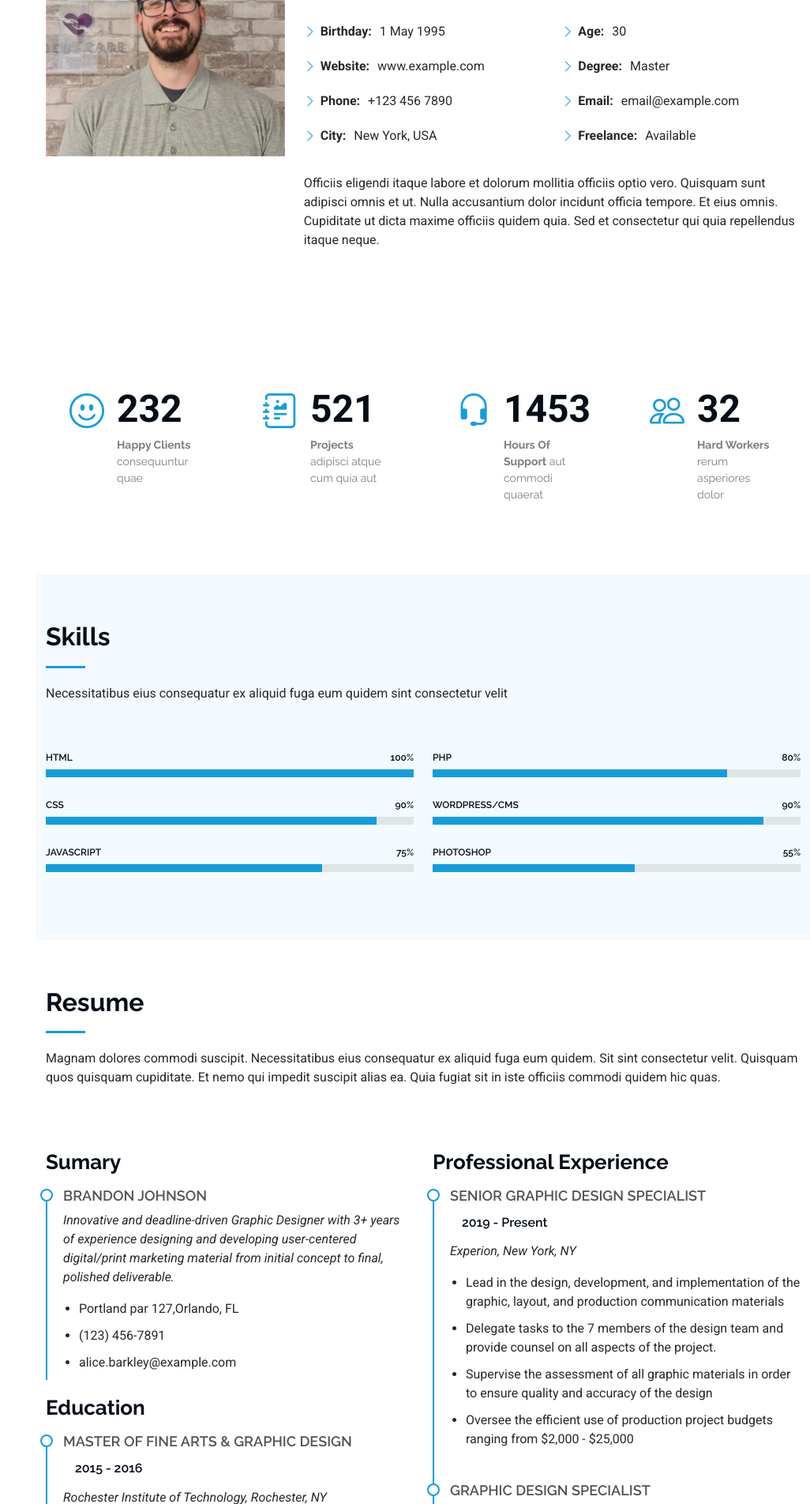
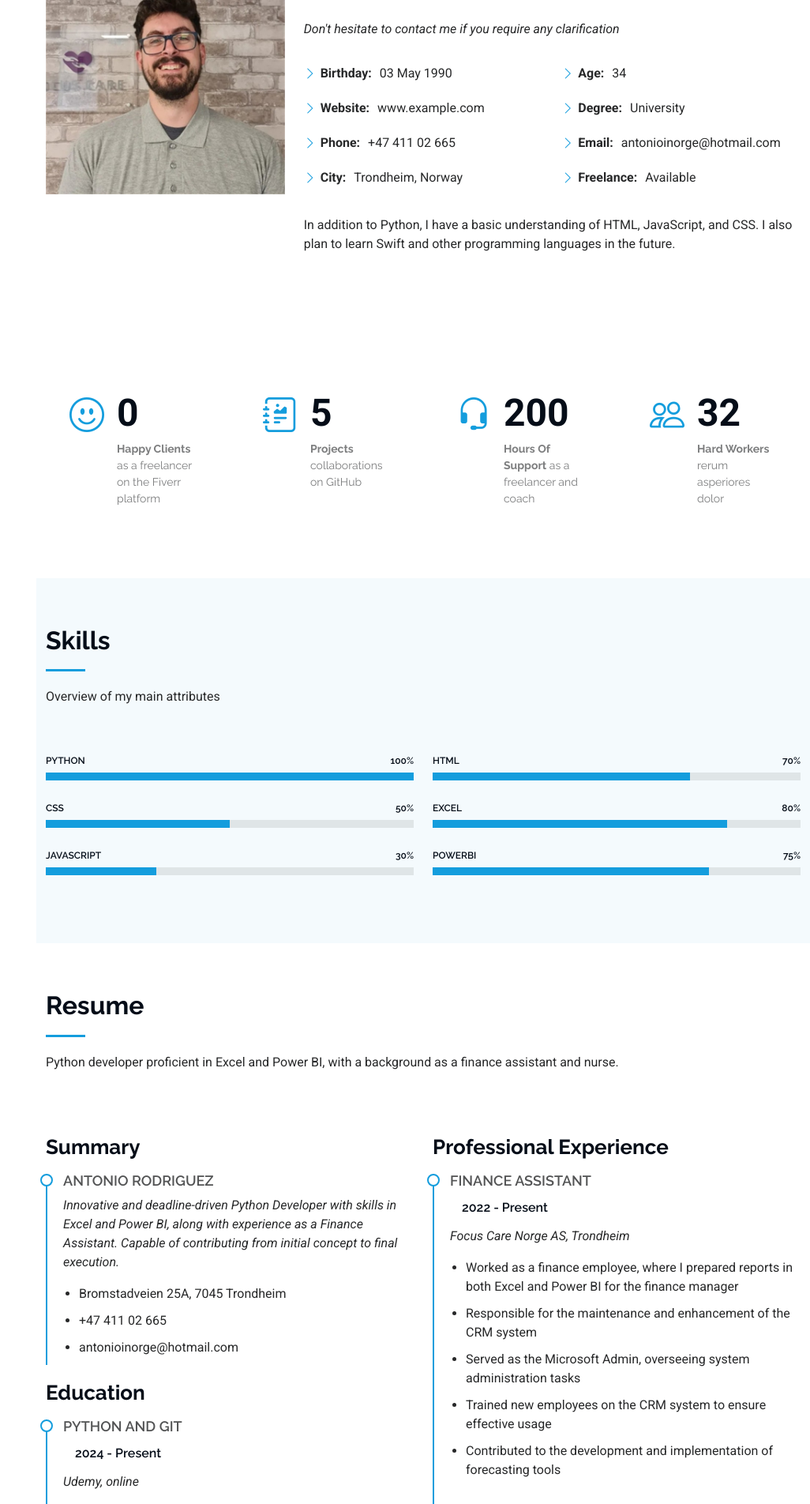
Before and after one commit to antoniorodr/Antonio_portfolio, a Flask app: page / in a window 1280 px wide. Shown: the part 1151-3055 px from the top of the page at 79% size, without its empty margins (254-1280 px from the left). Run offline with Flask 3, Linux system fonts and the light colour scheme; some libraries are stand-ins or nearby versions.

Commit message:
fix CV and about

```diff
--- a/templates/index.html
+++ b/templates/index.html
@@ -45,7 +45,7 @@
       <img src="static/assets/img/my-profile-img.jpg" alt="" class="img-fluid rounded-circle">
     </div>
 
-    <a href="templates/index.html" class="logo d-flex align-items-center justify-content-center">
+    <a href="#hero" class="logo d-flex align-items-center justify-content-center">
       <!-- Uncomment the line below if you also wish to use an image logo -->
       <!-- <img src="static/assets/img/logo.png" alt=""> -->
       <h1 class="sitename">Antonio Rodriguez</h1>
@@ -53,10 +53,10 @@
 
     <div class="social-links text-center">
       <!-- <a href="#" class="twitter"><i class="bi bi-twitter-x"></i></a> -->
-      <a href="#" class="facebook"><i class="bi bi-facebook"></i></a>
-      <a href="#" class="instagram"><i class="bi bi-instagram"></i></a>
-      <a href="#" class="github"><i class="bi bi-github"></i></a>
-      <a href="#" class="linkedin"><i class="bi bi-linkedin"></i></a>
+      <a href="https://www.facebook.com/Antonioinorge/" class="facebook"><i class="bi bi-facebook"></i></a>
+      <a href="https://www.instagram.com/antonioronor/" class="instagram"><i class="bi bi-instagram"></i></a>
+      <a href="https://github.com/antoniorodr" class="github"><i class="bi bi-github"></i></a>
+      <a href="https://www.linkedin.com/in/antonioinorge/" class="linkedin"><i class="bi bi-linkedin"></i></a>
     </div>
 
     <nav id="navmenu" class="navmenu">
@@ -66,7 +66,7 @@
         <li><a href="#resume"><i class="bi bi-file-earmark-text navicon"></i> Resume</a></li>
         <li><a href="#portfolio"><i class="bi bi-images navicon"></i> Portfolio</a></li>
         <li><a href="#services"><i class="bi bi-hdd-stack navicon"></i> Services</a></li>
-        <li class="dropdown"><a href="#"><i class="bi bi-menu-button navicon"></i> <span>Dropdown</span> <i class="bi bi-chevron-down toggle-dropdown"></i></a>
+        <!-- <li class="dropdown"><a href="#"><i class="bi bi-menu-button navicon"></i> <span>Dropdown</span> <i class="bi bi-chevron-down toggle-dropdown"></i></a>
           <ul>
             <li><a href="#">Dropdown 1</a></li>
             <li class="dropdown"><a href="#"><span>Deep Dropdown</span> <i class="bi bi-chevron-down toggle-dropdown"></i></a>
@@ -82,7 +82,7 @@
             <li><a href="#">Dropdown 3</a></li>
             <li><a href="#">Dropdown 4</a></li>
           </ul>
-        </li>
+        </li> -->
         <li><a href="#contact"><i class="bi bi-envelope navicon"></i> Contact</a></li>
       </ul>
     </nav>
@@ -98,7 +98,7 @@
 
       <div class="container" data-aos="fade-up" data-aos-delay="100">
         <h2>Antonio Rodriguez</h2>
-        <p>I'm <span class="typed" data-typed-items="Developer, Freelancer, Finance Assistant, Nurse">Designer</span><span class="typed-cursor typed-cursor--blink" aria-hidden="true"></span><span class="typed-cursor typed-cursor--blink" aria-hidden="true"></span></p>
+        <p>I'm <span class="typed" data-typed-items="Developer, Freelancer, Finance Assistant, Nurse">Developer</span><span class="typed-cursor typed-cursor--blink" aria-hidden="true"></span><span class="typed-cursor typed-cursor--blink" aria-hidden="true"></span></p>
       </div>
 
     </section><!-- /Hero Section -->
@@ -109,7 +109,8 @@
       <!-- Section Title -->
       <div class="container section-title" data-aos="fade-up">
         <h2>About</h2>
-        <p>Magnam dolores commodi suscipit. Necessitatibus eius consequatur ex aliquid fuga eum quidem. Sit sint consectetur velit. Quisquam quos quisquam cupiditate. Et nemo qui impedit suscipit alias ea. Quia fugiat sit in iste officiis commodi quidem hic quas.</p>
+        <p>I consider myself a diligent, approachable, and patient individual who thrives even in high-pressure environments. While I can be quite demanding of myself, this tendency fuels my desire to continually improve and excel in my pursuits. I truly enjoy both independent work and collaborative efforts with others.
+          I am fluent in Spanish (native), proficient in Norwegian (C1 level), and have a working knowledge of English (B1 level). Additionally, I possess a driver's license and have my own car.</p>
       </div><!-- End Section Title -->
 
       <div class="container" data-aos="fade-up" data-aos-delay="100">
@@ -119,32 +120,30 @@
             <img src="static/assets/img/my-profile-img.jpg" class="img-fluid" alt="">
           </div>
           <div class="col-lg-8 content">
-            <h2>UI/UX Designer &amp; Web Developer.</h2>
+            <h2>Python developer with Excel/Power BI skills &amp; Finance Assistant experience.</h2>
             <p class="fst-italic py-3">
-              Lorem ipsum dolor sit amet, consectetur adipiscing elit, sed do eiusmod tempor incididunt ut labore et dolore
-              magna aliqua.
+              Don't hesitate to contact me if you require any clarification
             </p>
             <div class="row">
               <div class="col-lg-6">
                 <ul>
-                  <li><i class="bi bi-chevron-right"></i> <strong>Birthday:</strong> <span>1 May 1995</span></li>
+                  <li><i class="bi bi-chevron-right"></i> <strong>Birthday:</strong> <span>03 May 1990</span></li>
                   <li><i class="bi bi-chevron-right"></i> <strong>Website:</strong> <span>www.example.com</span></li>
-                  <li><i class="bi bi-chevron-right"></i> <strong>Phone:</strong> <span>+123 456 7890</span></li>
-                  <li><i class="bi bi-chevron-right"></i> <strong>City:</strong> <span>New York, USA</span></li>
+                  <li><i class="bi bi-chevron-right"></i> <strong>Phone:</strong> <span>+47 411 02 665</span></li>
+                  <li><i class="bi bi-chevron-right"></i> <strong>City:</strong> <span>Trondheim, Norway</span></li>
                 </ul>
               </div>
               <div class="col-lg-6">
                 <ul>
-                  <li><i class="bi bi-chevron-right"></i> <strong>Age:</strong> <span>30</span></li>
-                  <li><i class="bi bi-chevron-right"></i> <strong>Degree:</strong> <span>Master</span></li>
-                  <li><i class="bi bi-chevron-right"></i> <strong>Email:</strong> <span>email@example.com</span></li>
+                  <li><i class="bi bi-chevron-right"></i> <strong>Age:</strong> <span>34</span></li>
+                  <li><i class="bi bi-chevron-right"></i> <strong>Degree:</strong> <span>University</span></li>
+                  <li><i class="bi bi-chevron-right"></i> <strong>Email:</strong> <span>antonioinorge@hotmail.com</span></li>
                   <li><i class="bi bi-chevron-right"></i> <strong>Freelance:</strong> <span>Available</span></li>
                 </ul>
               </div>
             </div>
             <p class="py-3">
-              Officiis eligendi itaque labore et dolorum mollitia officiis optio vero. Quisquam sunt adipisci omnis et ut. Nulla accusantium dolor incidunt officia tempore. Et eius omnis.
-              Cupiditate ut dicta maxime officiis quidem quia. Sed et consectetur qui quia repellendus itaque neque.
+              In addition to Python, I have a basic understanding of HTML, JavaScript, and CSS. I also plan to learn Swift and other programming languages in the future.
             </p>
           </div>
         </div>
@@ -163,24 +162,24 @@
           <div class="col-lg-3 col-md-6">
             <div class="stats-item">
               <i class="bi bi-emoji-smile"></i>
-              <span data-purecounter-start="0" data-purecounter-end="232" data-purecounter-duration="1" class="purecounter"></span>
-              <p><strong>Happy Clients</strong> <span>consequuntur quae</span></p>
+              <span data-purecounter-start="0" data-purecounter-end="0" data-purecounter-duration="1" class="purecounter"></span>
+              <p><strong>Happy Clients</strong> <span>as a freelancer on the Fiverr platform</span></p>
             </div>
           </div><!-- End Stats Item -->
 
           <div class="col-lg-3 col-md-6">
             <div class="stats-item">
               <i class="bi bi-journal-richtext"></i>
-              <span data-purecounter-start="0" data-purecounter-end="521" data-purecounter-duration="1" class="purecounter"></span>
-              <p><strong>Projects</strong> <span>adipisci atque cum quia aut</span></p>
+              <span data-purecounter-start="0" data-purecounter-end="5" data-purecounter-duration="1" class="purecounter"></span>
+              <p><strong>Projects</strong> <span>collaborations on GitHub</span></p>
             </div>
           </div><!-- End Stats Item -->
 
           <div class="col-lg-3 col-md-6">
             <div class="stats-item">
               <i class="bi bi-headset"></i>
-              <span data-purecounter-start="0" data-purecounter-end="1453" data-purecounter-duration="1" class="purecounter"></span>
-              <p><strong>Hours Of Support</strong> <span>aut commodi quaerat</span></p>
+              <span data-purecounter-start="0" data-purecounter-end="200" data-purecounter-duration="1" class="purecounter"></span>
+              <p><strong>Hours Of Support</strong> <span>as a freelancer and coach</span></p>
             </div>
           </div><!-- End Stats Item -->
 
@@ -204,7 +203,7 @@
       <!-- Section Title -->
       <div class="container section-title" data-aos="fade-up">
         <h2>Skills</h2>
-        <p>Necessitatibus eius consequatur ex aliquid fuga eum quidem sint consectetur velit</p>
+        <p>Overview of my main attributes</p>
       </div><!-- End Section Title -->
 
       <div class="container" data-aos="fade-up" data-aos-delay="100">
@@ -214,23 +213,23 @@
           <div class="col-lg-6">
 
             <div class="progress">
-              <span class="skill"><span>HTML</span> <i class="val">100%</i></span>
+              <span class="skill"><span>Python</span> <i class="val">100%</i></span>
               <div class="progress-bar-wrap">
                 <div class="progress-bar" role="progressbar" aria-valuenow="100" aria-valuemin="0" aria-valuemax="100"></div>
               </div>
             </div><!-- End Skills Item -->
 
             <div class="progress">
-              <span class="skill"><span>CSS</span> <i class="val">90%</i></span>
+              <span class="skill"><span>CSS</span> <i class="val">50%</i></span>
               <div class="progress-bar-wrap">
-                <div class="progress-bar" role="progressbar" aria-valuenow="90" aria-valuemin="0" aria-valuemax="100"></div>
+                <div class="progress-bar" role="progressbar" aria-valuenow="50" aria-valuemin="0" aria-valuemax="100"></div>
               </div>
             </div><!-- End Skills Item -->
 
             <div class="progress">
-              <span class="skill"><span>JavaScript</span> <i class="val">75%</i></span>
+              <span class="skill"><span>JavaScript</span> <i class="val">30%</i></span>
               <div class="progress-bar-wrap">
-                <div class="progress-bar" role="progressbar" aria-valuenow="75" aria-valuemin="0" aria-valuemax="100"></div>
+                <div class="progress-bar" role="progressbar" aria-valuenow="30" aria-valuemin="0" aria-valuemax="100"></div>
               </div>
             </div><!-- End Skills Item -->
 
@@ -239,23 +238,23 @@
           <div class="col-lg-6">
 
             <div class="progress">
-              <span class="skill"><span>PHP</span> <i class="val">80%</i></span>
+              <span class="skill"><span>HTML</span> <i class="val">70%</i></span>
+              <div class="progress-bar-wrap">
+                <div class="progress-bar" role="progressbar" aria-valuenow="70" aria-valuemin="0" aria-valuemax="100"></div>
+              </div>
+            </div><!-- End Skills Item -->
+
+            <div class="progress">
+              <span class="skill"><span>Excel</span> <i class="val">80%</i></span>
               <div class="progress-bar-wrap">
                 <div class="progress-bar" role="progressbar" aria-valuenow="80" aria-valuemin="0" aria-valuemax="100"></div>
               </div>
             </div><!-- End Skills Item -->
 
             <div class="progress">
-              <span class="skill"><span>WordPress/CMS</span> <i class="val">90%</i></span>
+              <span class="skill"><span>PowerBI</span> <i class="val">75%</i></span>
               <div class="progress-bar-wrap">
-                <div class="progress-bar" role="progressbar" aria-valuenow="90" aria-valuemin="0" aria-valuemax="100"></div>
-              </div>
-            </div><!-- End Skills Item -->
-
-            <div class="progress">
-              <span class="skill"><span>Photoshop</span> <i class="val">55%</i></span>
-              <div class="progress-bar-wrap">
-                <div class="progress-bar" role="progressbar" aria-valuenow="55" aria-valuemin="0" aria-valuemax="100"></div>
+                <div class="progress-bar" role="progressbar" aria-valuenow="75" aria-valuemin="0" aria-valuemax="100"></div>
               </div>
             </div><!-- End Skills Item -->
 
@@ -273,7 +272,7 @@
       <!-- Section Title -->
       <div class="container section-title" data-aos="fade-up">
         <h2>Resume</h2>
-        <p>Magnam dolores commodi suscipit. Necessitatibus eius consequatur ex aliquid fuga eum quidem. Sit sint consectetur velit. Quisquam quos quisquam cupiditate. Et nemo qui impedit suscipit alias ea. Quia fugiat sit in iste officiis commodi quidem hic quas.</p>
+        <p>Python developer proficient in Excel and Power BI, with a background as a finance assistant and nurse.</p>
       </div><!-- End Section Title -->
 
       <div class="container">
@@ -281,31 +280,38 @@
         <div class="row">
 
           <div class="col-lg-6" data-aos="fade-up" data-aos-delay="100">
-            <h3 class="resume-title">Sumary</h3>
+            <h3 class="resume-title">Summary</h3>
 
             <div class="resume-item pb-0">
-              <h4>Brandon Johnson</h4>
-              <p><em>Innovative and deadline-driven Graphic Designer with 3+ years of experience designing and developing user-centered digital/print marketing material from initial concept to final, polished deliverable.</em></p>
+              <h4>Antonio Rodriguez</h4>
+              <p><em>Innovative and deadline-driven Python Developer with skills in Excel and Power BI, along with experience as a Finance Assistant. Capable of contributing from initial concept to final execution.</em></p>
               <ul>
-                <li>Portland par 127,Orlando, FL</li>
-                <li>(123) 456-7891</li>
-                <li>alice.barkley@example.com</li>
+                <li>Bromstadveien 25A, 7045 Trondheim</li>
+                <li>+47 411 02 665</li>
+                <li>antonioinorge@hotmail.com</li>
               </ul>
             </div><!-- Edn Resume Item -->
 
             <h3 class="resume-title">Education</h3>
             <div class="resume-item">
-              <h4>Master of Fine Arts &amp; Graphic Design</h4>
-              <h5>2015 - 2016</h5>
-              <p><em>Rochester Institute of Technology, Rochester, NY</em></p>
-              <p>Qui deserunt veniam. Et sed aliquam labore tempore sed quisquam iusto autem sit. Ea vero voluptatum qui ut dignissimos deleniti nerada porti sand markend</p>
+              <h4>Python and Git</h4>
+              <h5>2024 - Present</h5>
+              <p><em>Udemy, online</em></p>
+              <p>I have completed a Python and Git courses on Udemy, where I learned fundamental programming concepts and data manipulation skills. The course included hands-on projects that allowed me to practice coding and develop problem-solving abilities in a practical context.</p>
             </div><!-- Edn Resume Item -->
 
             <div class="resume-item">
-              <h4>Bachelor of Fine Arts &amp; Graphic Design</h4>
-              <h5>2010 - 2014</h5>
-              <p><em>Rochester Institute of Technology, Rochester, NY</em></p>
-              <p>Quia nobis sequi est occaecati aut. Repudiandae et iusto quae reiciendis et quis Eius vel ratione eius unde vitae rerum voluptates asperiores voluptatem Earum molestiae consequatur neque etlon sader mart dila</p>
+              <h4>Nursing</h4>
+              <h5>2013 - 2017</h5>
+              <p><em>Universidad de Cádiz, Cádiz, Spain</em></p>
+              <p>I have studied nursing, where I gained a solid foundation in patient care, health assessment, and medical procedures. My education included hands-on clinical experience, allowing me to develop essential skills in communication, teamwork, and critical thinking in a healthcare setting.</p>
+            </div><!-- Edn Resume Item -->
+
+            <div class="resume-item">
+              <h4>Laboratory Technician</h4>
+              <h5>2011 - 2013</h5>
+              <p><em>IES Sancti Petri, San Fernando, Spain</em></p>
+              <p> I have studied as a laboratory technician, gaining knowledge in various scientific disciplines such as biology and chemistry. My education included hands-on experience in laboratory techniques, safety protocols, and data analysis, preparing me for a role in scientific research and testing.</p>
             </div><!-- Edn Resume Item -->
 
           </div>
@@ -313,26 +319,39 @@
           <div class="col-lg-6" data-aos="fade-up" data-aos-delay="200">
             <h3 class="resume-title">Professional Experience</h3>
             <div class="resume-item">
-              <h4>Senior graphic design specialist</h4>
-              <h5>2019 - Present</h5>
-              <p><em>Experion, New York, NY </em></p>
+              <h4>Finance Assistant</h4>
+              <h5>2022 - Present</h5>
+              <p><em>Focus Care Norge AS, Trondheim </em></p>
               <ul>
-                <li>Lead in the design, development, and implementation of the graphic, layout, and production communication materials</li>
-                <li>Delegate tasks to the 7 members of the design team and provide counsel on all aspects of the project. </li>
-                <li>Supervise the assessment of all graphic materials in order to ensure quality and accuracy of the design</li>
-                <li>Oversee the efficient use of production project budgets ranging from $2,000 - $25,000</li>
+                <li>Worked as a finance employee, where I prepared reports in both Excel and Power BI for the finance manager</li>
+                <li>Responsible for the maintenance and enhancement of the CRM system</li>
+                <li>Served as the Microsoft Admin, overseeing system administration tasks</li>
+                <li>Trained new employees on the CRM system to ensure effective usage
+                <li>Contributed to the development and implementation of forecasting tools</li>
               </ul>
             </div><!-- Edn Resume Item -->
 
             <div class="resume-item">
-              <h4>Graphic design specialist</h4>
-              <h5>2017 - 2018</h5>
-              <p><em>Stepping Stone Advertising, New York, NY</em></p>
+              <h4>HR consultant</h4>
+              <h5>2022 - 2022</h5>
+              <p><em>Focus Care Norge AS, Trondheim </em></p>
               <ul>
-                <li>Developed numerous marketing programs (logos, brochures,infographics, presentations, and advertisements).</li>
-                <li>Managed up to 5 projects or tasks at a given time while under pressure</li>
-                <li>Recommended and consulted with clients on the most appropriate graphic design</li>
-                <li>Created 4+ design presentations and proposals a month for clients and account managers</li>
+                <li>Acted as the primary contact for nurses employed in Norway on their behalf</li>
+                <li>Offered guidance and support, assisting with paperwork, travel arrangements, and various requests</li>
+                <li>Collaborated with the finance department and logistics team to coordinate processes</li>
+                <li>Maintained communication with main contacts from clients to ensure smooth operations and address any concerns</li>
+              </ul>
+            </div><!-- Edn Resume Item -->
+
+            <div class="resume-item">
+              <h4>Nurse</h4>
+              <h5>2018 - 2022</h5>
+              <p><em>Norway</em></p>
+              <ul>
+                <li>Worked as a nurse in Norway, both as a substitute and in full-time positions</li>
+                <li>Experience in various locations including Ytre Enebakk, Hasvik, Dønna, and Trondheim</li>
+                <li>Worked both night shifts and day/evening shifts</li>
+                <li>Served as the primary contact for patients, providing dedicated care and support</li>
               </ul>
             </div><!-- Edn Resume Item -->
 
@@ -374,7 +393,7 @@
                   <h4>App 1</h4>
                   <p>Lorem ipsum, dolor sit amet consectetur</p>
                   <a href="static/assets/img/portfolio/app-1.jpg" title="App 1" data-gallery="portfolio-gallery-app" class="glightbox preview-link"><i class="bi bi-zoom-in"></i></a>
-                  <a href="templates/portfolio-details.html" title="More Details" class="details-link"><i class="bi bi-link-45deg"></i></a>
+                  <a href="https://www.linkedin.com/in/antonioinorge/" title="More Details" class="details-link"><i class="bi bi-link-45deg"></i></a>
                 </div>
               </div>
             </div><!-- End Portfolio Item -->
@@ -585,7 +604,7 @@
 
       </div>
 
-    </section><!-- /Services Section -->
+    </section>
 
     <!-- Testimonials Section -->
     <section id="testimonials" class="testimonials section light-background">
@@ -705,7 +724,7 @@
       <!-- Section Title -->
       <div class="container section-title" data-aos="fade-up">
         <h2>Contact</h2>
-        <p>Necessitatibus eius consequatur ex aliquid fuga eum quidem sint consectetur velit</p>
+        <p>Feel free to reach out if you have any questions</p>
       </div><!-- End Section Title -->
 
       <div class="container" data-aos="fade-up" data-aos-delay="100">
@@ -719,27 +738,27 @@
                 <i class="bi bi-geo-alt flex-shrink-0"></i>
                 <div>
                   <h3>Address</h3>
-                  <p>A108 Adam Street, New York, NY 535022</p>
+                  <p>Bromstadvegen 25A, 7045 Trondheim, Norway</p>
                 </div>
               </div><!-- End Info Item -->
 
               <div class="info-item d-flex" data-aos="fade-up" data-aos-delay="300">
                 <i class="bi bi-telephone flex-shrink-0"></i>
                 <div>
-                  <h3>Call Us</h3>
-                  <p>+1 5589 55488 55</p>
+                  <h3>Call Me</h3>
+                  <p>+47 411 02 665</p>
                 </div>
               </div><!-- End Info Item -->
 
               <div class="info-item d-flex" data-aos="fade-up" data-aos-delay="400">
                 <i class="bi bi-envelope flex-shrink-0"></i>
                 <div>
-                  <h3>Email Us</h3>
-                  <p>info@example.com</p>
+                  <h3>Email Me</h3>
+                  <p>antonioinorge@hotmail.com</p>
                 </div>
               </div><!-- End Info Item -->
 
-              <iframe src="https://www.google.com/maps/embed?pb=!1m14!1m8!1m3!1d48389.78314118045!2d-74.006138!3d40.710059!3m2!1i1024!2i768!4f13.1!3m3!1m2!1s0x89c25a22a3bda30d%3A0xb89d1fe6bc499443!2sDowntown%20Conference%20Center!5e0!3m2!1sen!2sus!4v1676961268712!5m2!1sen!2sus" frameborder="0" style="border:0; width: 100%; height: 270px;" allowfullscreen="" loading="lazy" referrerpolicy="no-referrer-when-downgrade"></iframe>
+              <iframe src="https://www.google.com/maps/embed/v1/place?key=AIzaSyBFw0Qbyq9zTFTd-tUY6dZWTgaQzuU17R8&q=Bromstadvegen%2025A%2C%207045%20Trondheim&zoom=17&maptype=roadmap" frameborder="0" style="border:0; width: 100%; height: 270px;" allowfullscreen="" loading="lazy" referrerpolicy="no-referrer-when-downgrade"></iframe>
             </div>
           </div>
 
```
Also changed, not shown: 1 other file.
